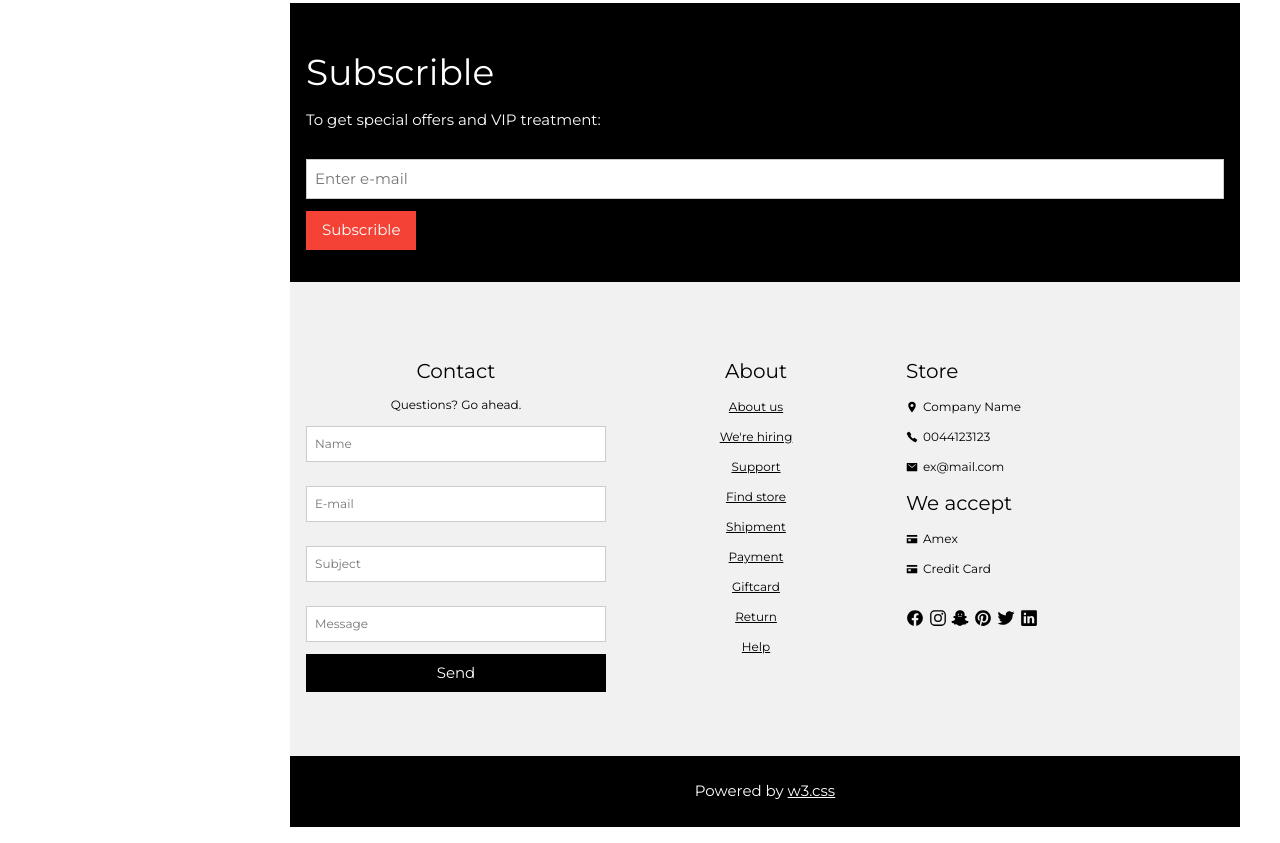
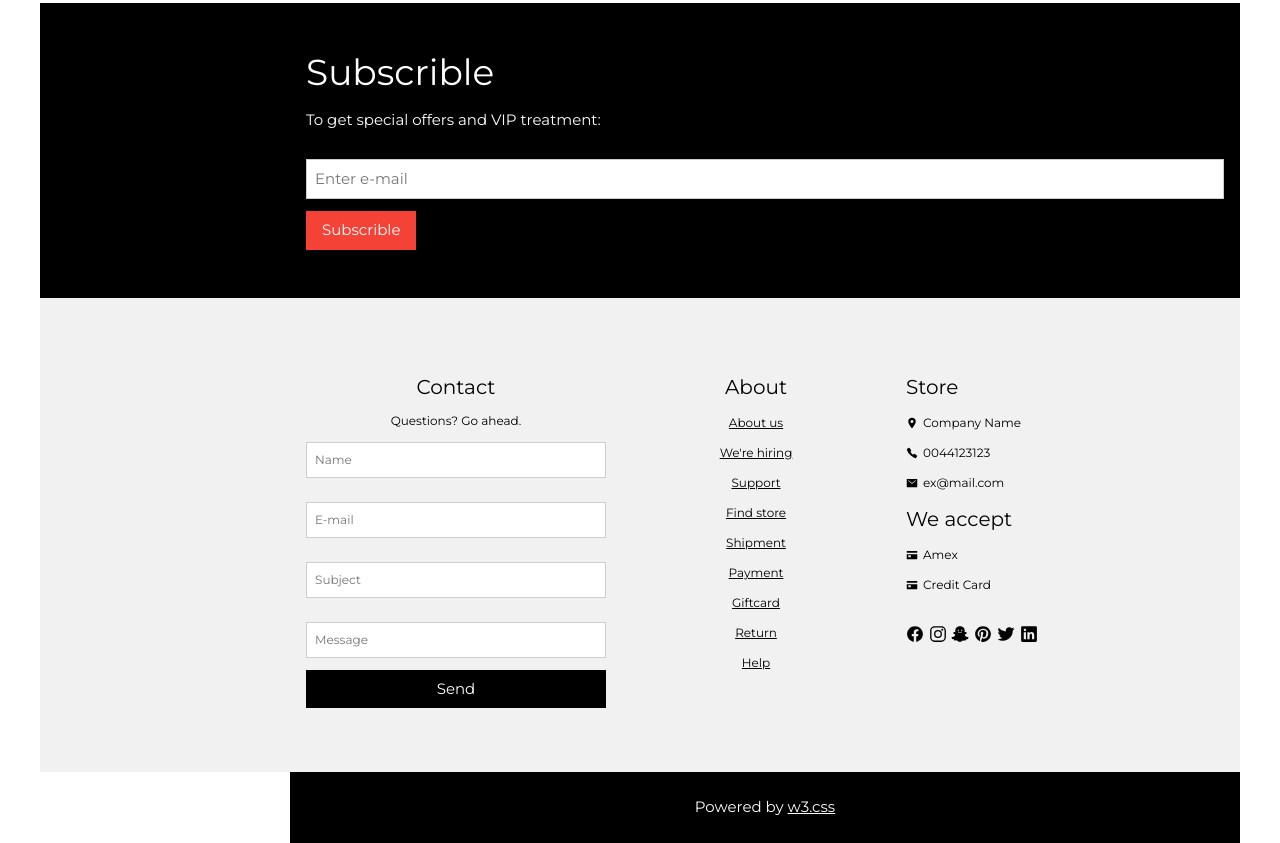
Before and after one commit to tranthientam293/clothing-store, a plain HTML site: page index.html in a window 1280 px wide. Shown: the part 1409-2252 px from the top of the page. Drawn offline with nearby package versions, Linux system fonts and the light colour scheme.

Commit message:
update layout

```diff
--- a/css/_components.css
+++ b/css/_components.css
@@ -59,7 +59,7 @@
 /* FORM */
 /* ************** */
 .form {
-  padding: 32px 16px;
+  padding: 32px 0px;
   background-color: var(--black-01);
 }
 
@@ -77,4 +77,5 @@
 
 .form-btn {
   background-color: var(--red-01);
+  margin-bottom: 16px;
 }
--- a/css/_global.css
+++ b/css/_global.css
@@ -16,6 +16,6 @@
   --red-01: #f44336;
 
   /* DIMENSION */
-  --cover-width: 1200px;
+  --wrapper-width: 1200px;
   --sidebar-width: 250px;
 }
--- a/css/_layout.css
+++ b/css/_layout.css
@@ -1,21 +1,17 @@
-.cover {
-  max-width: var(--cover-width);
+.wrapper {
+  max-width: var(--wrapper-width);
 
   margin: 0 auto;
 }
-.wrapper {
-  margin-left: var(--sidebar-width);
-}
 
 .container {
-  max-width: calc(var(--cover-width) - var(--sidebar-width));
+  max-width: calc(var(--wrapper-width) - var(--sidebar-width));
+  margin-left: var(--sidebar-width);
+
   padding: 0 16px;
 }
 
-.nav-container {
-  /* width: var(--sidebar-width); */
-}
-
+/* GRID */
 .grid {
   --grid-col: 1;
   --column-gap: 32px;
@@ -32,6 +28,7 @@
   --grid-col: 4;
 }
 
+/* FLEX */
 .flex-row {
   --justify-content-value: flex-start;
   --align-item-value: flex-start;
@@ -48,3 +45,8 @@
 .flex-row-center {
   --align-item-value: center;
 }
+
+footer {
+  max-width: var(--wrapper-width);
+  margin-left: var(--sidebar-width);
+}
--- a/css/_main.css
+++ b/css/_main.css
@@ -8,7 +8,9 @@
   bottom: 0;
   width: var(--sidebar-width);
 
+  background-color: var(--white-01);
   overflow-y: scroll;
+  z-index: 2000;
 }
 
 .logo-box {
@@ -102,7 +104,7 @@
 /* HERO */
 /* ************** */
 .hero-box {
-  padding: 0 16px;
+
 }
 
 .hero-title {
@@ -146,6 +148,12 @@
   margin-block: 15px;
 }
 
+/* ************** */
+/* MORE-INFO */
+/* ************** */
+.subscrible {
+  background-color: var(--black-01);
+}
 /* ************** */
 /* MORE-INFO */
 /* ************** */
--- a/css/querry.css
+++ b/css/querry.css
@@ -2,7 +2,7 @@
   /* ************** */
   /* LAYOUT */
   /* ************** */
-  .wrapper {
+  .container {
     margin-left: 0;
   }
 
--- a/index.html
+++ b/index.html
@@ -13,8 +13,8 @@
     <title>Clothing Store</title>
   </head>
   <body>
-    <div class="cover">
-      <!-- NAVIGATION BAR -->
+    <div class="wrapper">
+      <!-- SIDE BAR -->
       <div class="nav-container">
         <div class="navbar">
           <div class="logo-box">
@@ -60,7 +60,6 @@
         </div>
       </div>
 
-      <div class="wrapper">
       <!-- MOBILE-NAVIGATION BAR -->
       <header class="m-header">
         <div class="m-navbar">
@@ -79,6 +78,7 @@
       <main>
         <!-- HERO -->
         <section class="hero">
+          <div class="container">
             <div class="hero-box flex-row flex-row-spacing flex-row-center">
               <h3 class="hero-title">Jeans</h3>
               <div
@@ -92,13 +92,8 @@
                 </a>
               </div>
             </div>
-            <div class="container">
             <div class="hero-img-box">
-                <img
-                  src="./img/hero-section.jpg"
-                  alt="banner"
-                  class="hero-img"
-                />
+              <img src="./img/hero-section.jpg" alt="banner" class="hero-img" />
               <div class="heading-primary-box">
                 <h1 class="heading-primary">New arrivals</h1>
                 <p class="subheading-primary">Collection 2016</p>
@@ -247,6 +242,7 @@
 
         <!-- SUBSCRIBLE -->
         <section class="subscrible">
+          <div class="container">
             <form action="" class="form subscrible-form">
               <h2 class="heading-secondary">Subscrible</h2>
               <p class="form-desc">To get special offers and VIP treatment:</p>
@@ -257,6 +253,7 @@
               />
               <button class="btn form-btn">Subscrible</button>
             </form>
+          </div>
         </section>
 
         <!-- CONTACT -->
@@ -268,21 +265,9 @@
                 <p class="more-info-text center">Questions? Go ahead.</p>
                 <form action="" class="more-info-form">
                   <input type="text" class="form-input" placeholder="Name" />
-                    <input
-                      type="text"
-                      class="form-input"
-                      placeholder="E-mail"
-                    />
-                    <input
-                      type="text"
-                      class="form-input"
-                      placeholder="Subject"
-                    />
-                    <input
-                      type="text"
-                      class="form-input"
-                      placeholder="Message"
-                    />
+                  <input type="text" class="form-input" placeholder="E-mail" />
+                  <input type="text" class="form-input" placeholder="Subject" />
+                  <input type="text" class="form-input" placeholder="Message" />
                   <button class="btn">Send</button>
                 </form>
               </div>
@@ -364,7 +349,6 @@
         <p>Powered by <a href="" class="footer-link">w3.css</a></p>
       </footer>
     </div>
-    </div>
     <script
       type="module"
       src="https://unpkg.com/ionicons@5.5.2/dist/ionicons/ionicons.esm.js"
```
Lines whose indentation alone changed are shown as unchanged.
